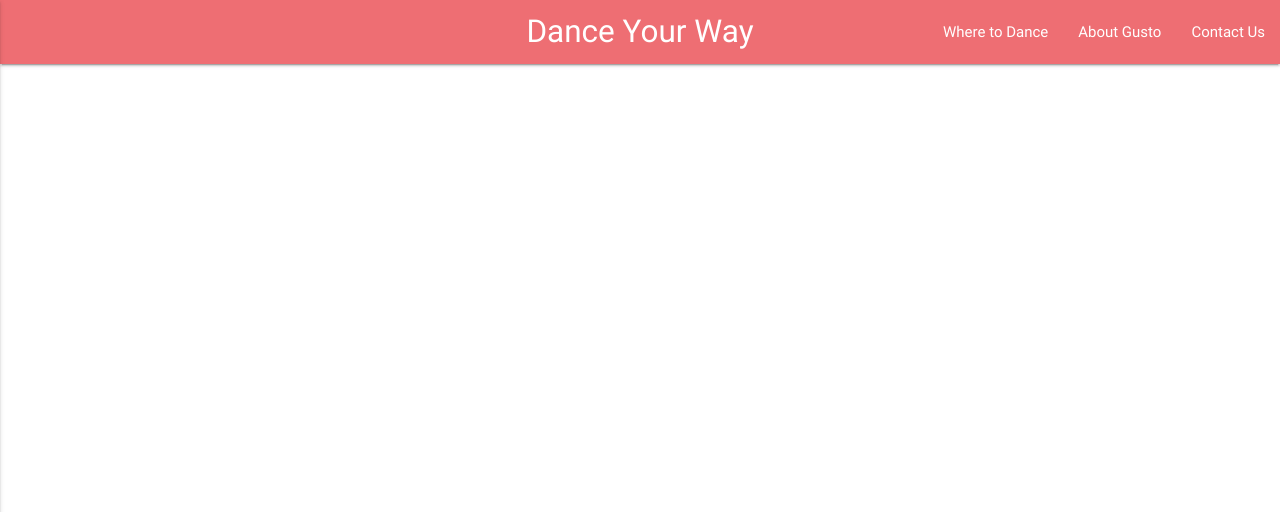
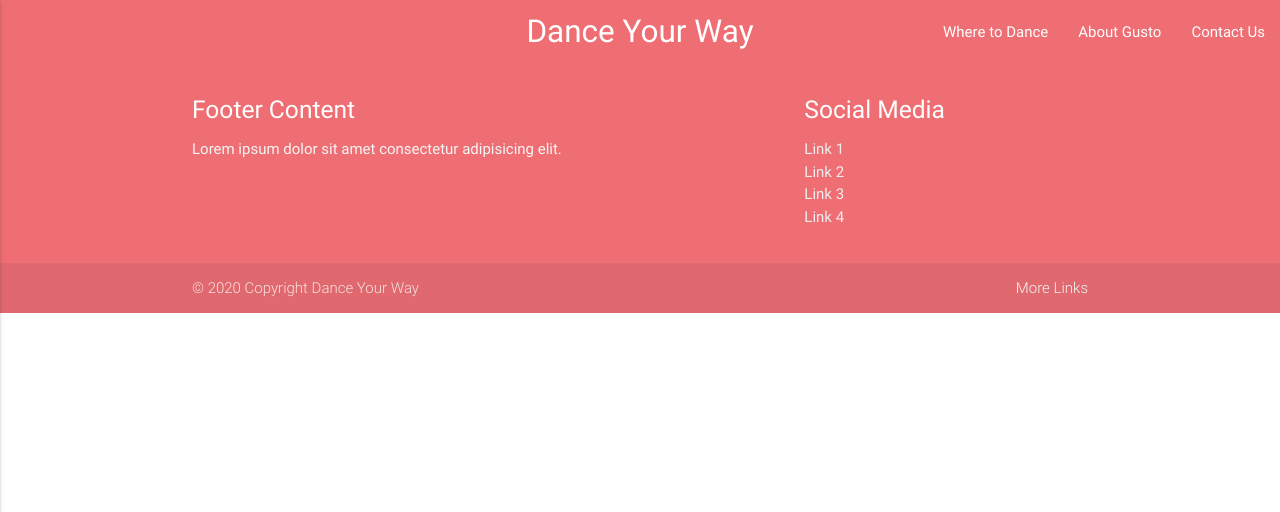
Before and after one commit to Magnusson95/Dance-Your-Way, a Flask app: page /get_events in a window 1280 px wide. Shown: the top 512 px of the page. Run offline with Flask 2, Linux system fonts and the light colour scheme; data that the repository does not hold is empty; some libraries are stand-ins or nearby versions.

Commit message:
removed nav height and added calculation for hero height dependent on vh-nav, added footer to base.html, added events below hero image in index.html - this is due to be filtered to current day but have left as placeholder for now

```diff
--- a/static/css/style.css
+++ b/static/css/style.css
@@ -11,12 +11,8 @@
   height: 200px;
 }
 
-nav, nav ul a {
-  height: 8vh
-}
-
 .hero {
-  height: 92vh;
+  height: calc(100vh - 64px);
   background-image: linear-gradient(
       to bottom,
       rgba(10, 10, 10, 0) 0%,
@@ -28,3 +24,13 @@ nav, nav ul a {
   background-size: cover;
   background-position: center;
 }
+
+.hero-content {
+  position: relative;
+  top: 40vh
+}
+
+.hero-content h1 {
+  line-height: 0.5;
+  margin: 0 auto
+}
--- a/templates/base.html
+++ b/templates/base.html
@@ -49,7 +49,34 @@
         </div>
       </nav>
     </header>
-      {% block content %} {% endblock %}
+    {% block content %} {% endblock %}
+    <footer class="page-footer">
+      <div class="container">
+        <div class="row">
+          <div class="col l6 s12">
+            <h5 class="white-text">Footer Content</h5>
+            <p class="grey-text text-lighten-4">
+              Lorem ipsum dolor sit amet consectetur adipisicing elit.
+            </p>
+          </div>
+          <div class="col l4 offset-l2 s12">
+            <h5 class="white-text">Social Media</h5>
+            <ul>
+              <li><a class="grey-text text-lighten-3" href="#!">Link 1</a></li>
+              <li><a class="grey-text text-lighten-3" href="#!">Link 2</a></li>
+              <li><a class="grey-text text-lighten-3" href="#!">Link 3</a></li>
+              <li><a class="grey-text text-lighten-3" href="#!">Link 4</a></li>
+            </ul>
+          </div>
+        </div>
+      </div>
+      <div class="footer-copyright">
+        <div class="container">
+          © 2020 Copyright Dance Your Way
+          <a class="grey-text text-lighten-4 right" href="#!">More Links</a>
+        </div>
+      </div>
+    </footer>
     <script src="https://cdnjs.cloudflare.com/ajax/libs/jquery/3.2.1/jquery.min.js"></script>
     <script src="https://cdnjs.cloudflare.com/ajax/libs/materialize/0.100.2/js/materialize.min.js"></script>
     <script type="text/javascript">
```
Also changed, not shown: templates/index.html (+62 -6 lines), templates/events.html (line endings or trailing spaces), 1 other file.
